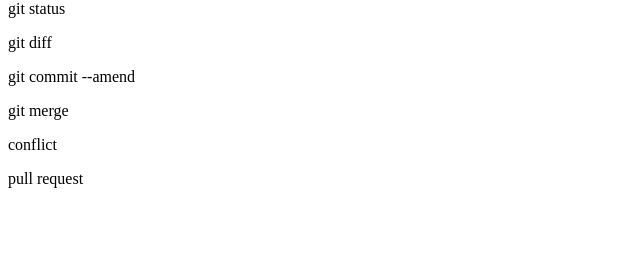
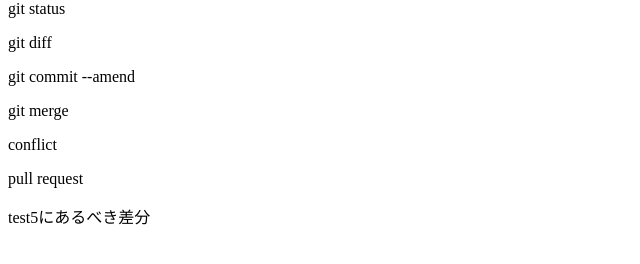
Before and after one commit to 0cz3/git_test, a plain HTML site: page index.html in a window 1280 px wide. Shown: the part 66-330 px from the top of the page, without its empty margins (0-640 px from the left). Drawn offline with Linux system fonts and the light colour scheme.

Commit message:
baseブランチのプルリクにあるべき差分もプッシュ

```diff
--- a/index.html
+++ b/index.html
@@ -5,3 +5,4 @@
 <p>git merge</p>
 <p>conflict</p>
 <p>pull request</p>
+<p>test5にあるべき差分</p>
```
Also changed, not shown: main.html (+1 -0 lines).
